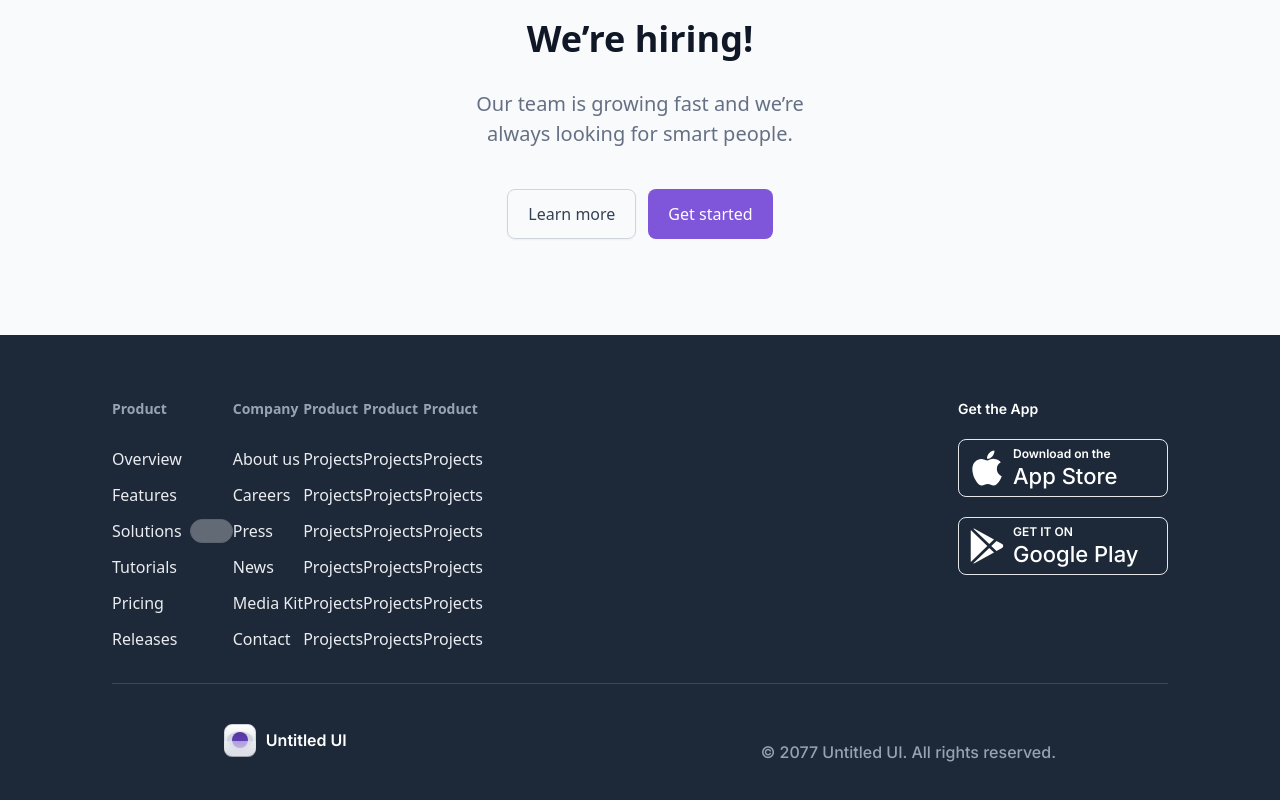
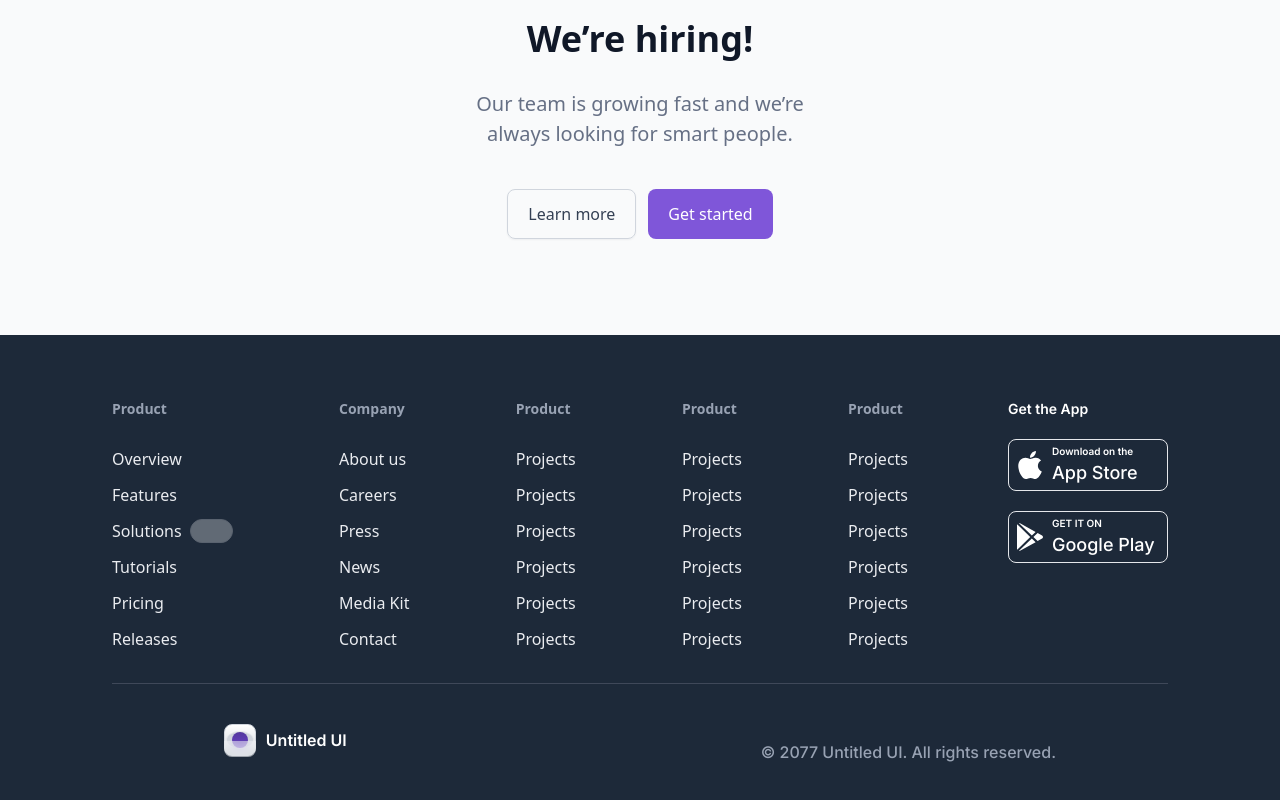
Before and after one commit to arcteggzz/UnbugQa, a React (Create React App) app: page / in a window 1280 px wide. Shown: the part 3555-4355 px from the top of the page. Built offline with nearby package versions, Linux system fonts and the light colour scheme; the HTML template or start-up script is replaced by a standard one.

Commit message:
Updated Footer

```diff
--- a/src/Components/Footer.jsx
+++ b/src/Components/Footer.jsx
@@ -6,7 +6,9 @@ function Footer() {
     return (
         <div className="bg-[#1D2939] md:px-[112px] sm:px-[16px] pb-[48px] md:pt-[64px] sm:pt-[48px] w-full">
             <div className="flex md:flex-row sm:flex-col-reverse md:justify-between">
-                <FooterList />
+                <div className="md:grow sm:grow:none md:pr-[100px]">
+                    <FooterList />
+                </div>
                 <div className="flex flex-col">
                     <h1 className="font-inter text-[#ffffff] font-[600] text-[14px] leading-[20px] mb-[20px]"> Get the App</h1>
                     <div className="flex md:flex-col sm:flex-row sm:gap-x-[16px]">
@@ -46,9 +48,9 @@ function Footer() {
         </div>
     );
 }
-const iconStyle = `text-[#ffffff] md:text-[40px] sm:text-[28px] mr-[6px]`
-const h2Iconstyle = `font-inter text-[#ffffff] font-[600] md:text-[12px] sm:text-[8px] leading-[16px]`
-const h1IconStyle = `font-inter text-[#ffffff] font-[500] md:text-[22px] sm:text-[16px] leading-[28px]`
-const divIconStyle = `flex items-center border-[1px] border-[#fffff] rounded-[8px] mb-[20px] md:pl-[8px] sm:pl-[6px] md:pr-[24px] sm:pr-[16px] md:py-[6px] sm:py-[2px] md:w-[210px] sm:w-[150px]`
+const iconStyle = `text-[#ffffff] md:text-[32px] sm:text-[28px] mr-[6px]`
+const h2Iconstyle = `font-inter text-[#ffffff] font-[600] md:text-[10px] sm:text-[8px] leading-[16px]`
+const h1IconStyle = `font-inter text-[#ffffff] font-[500] md:text-[18px] sm:text-[16px] leading-[28px]`
+const divIconStyle = `flex items-center border-[1px] border-[#fffff] rounded-[8px] mb-[20px] md:pl-[5px] sm:pl-[4px] md:py-[3px] sm:py-[2px] md:w-[160px] sm:w-[150px]`
 
 export default Footer;
```
